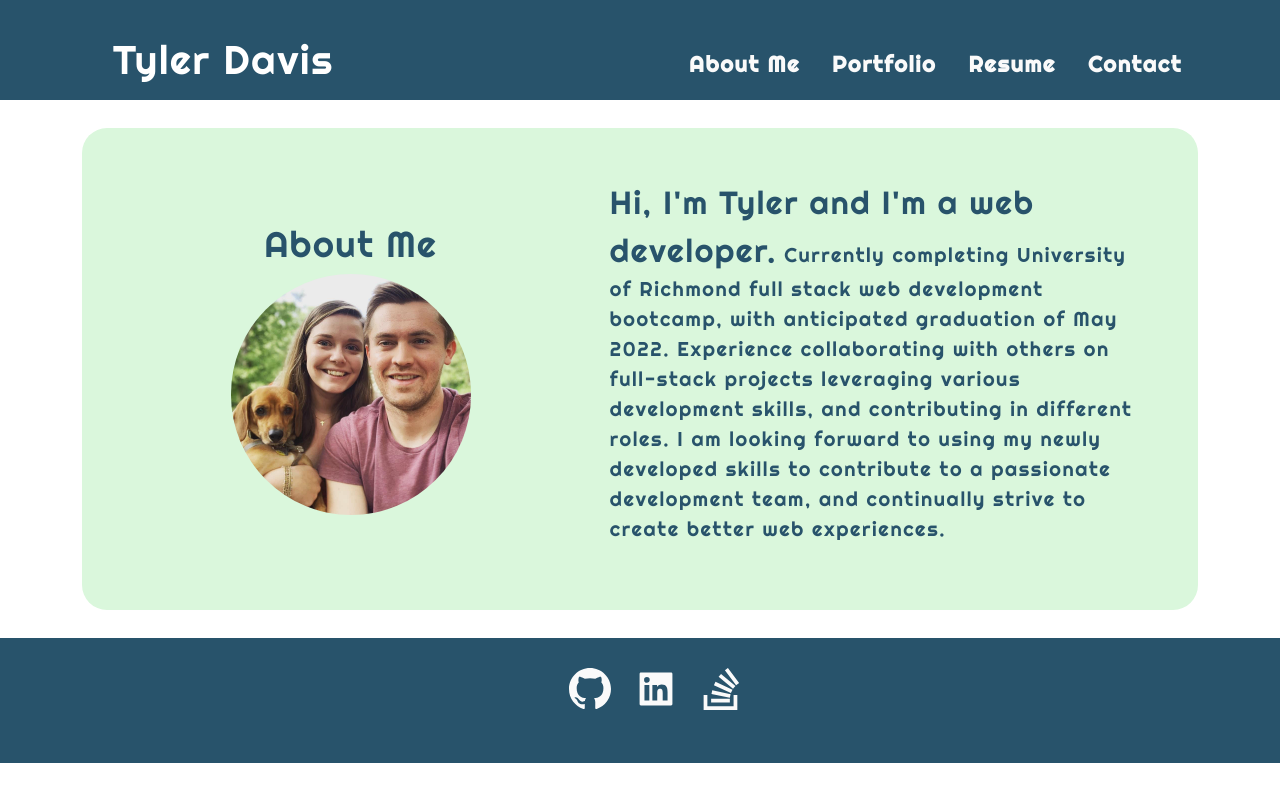
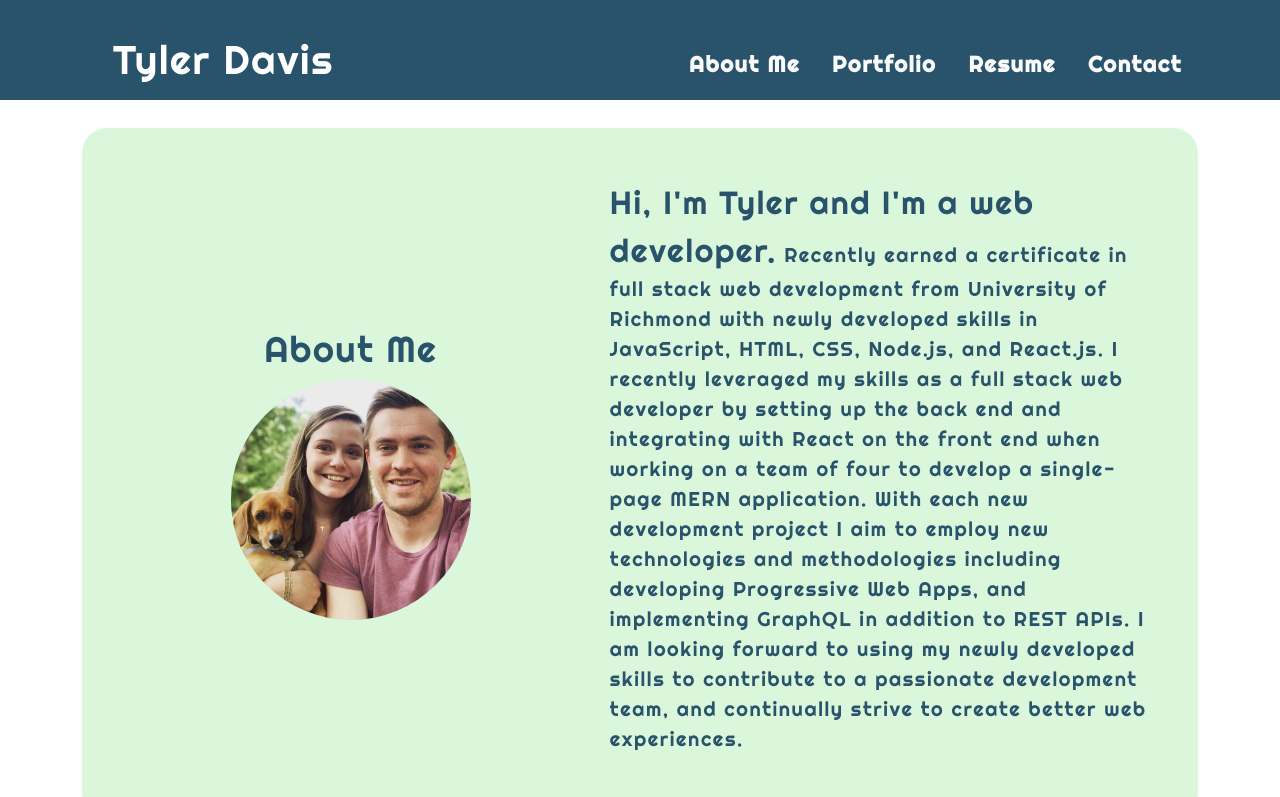
Before and after one commit to davistr/portfolio-react, a React (Create React App) app: page / in a window 1280 px wide. Shown: the top 797 px of the page. Built offline with nearby package versions, Linux system fonts and the light colour scheme.

Commit message:
updated project links

```diff
--- a/src/components/About/index.js
+++ b/src/components/About/index.js
@@ -15,13 +15,18 @@ function About() {
         <div>
           <p>
             <span id="intro">Hi, I'm Tyler and I'm a web developer.</span>{" "}
-            Currently completing University of Richmond full stack web
-            development bootcamp, with anticipated graduation of May 2022.
-            Experience collaborating with others on full-stack projects
-            leveraging various development skills, and contributing in different
-            roles. I am looking forward to using my newly developed skills to
-            contribute to a passionate development team, and continually strive
-            to create better web experiences.
+            Recently earned a certificate in full stack web development from
+            University of Richmond with newly developed skills in JavaScript,
+            HTML, CSS, Node.js, and React.js. I recently leveraged my skills as
+            a full stack web developer by setting up the back end and
+            integrating with React on the front end when working on a team of
+            four to develop a single-page MERN application. With each new
+            development project I aim to employ new technologies and
+            methodologies including developing Progressive Web Apps, and
+            implementing GraphQL in addition to REST APIs. I am looking forward
+            to using my newly developed skills to contribute to a passionate
+            development team, and continually strive to create better web
+            experiences.
           </p>
         </div>
       </div>
--- a/src/components/Contact/index.js
+++ b/src/components/Contact/index.js
@@ -47,6 +47,8 @@ function ContactForm() {
               Feel free to contact me and find me at my social media links
               listed below!
             </p>
+            <p>Phone: (434) 294-4342</p>
+            <p>Email: davistr1216@gmail.com</p>
           </div>
         </div>
         <div className="col">
--- a/src/components/Project/index.js
+++ b/src/components/Project/index.js
@@ -24,12 +24,18 @@ function Project() {
     <div className="card-container container-fluid">
       <div className="project-card card text-center">
         <div>
+          <a
+            href="https://young-cove-50346.herokuapp.com/"
+            target="_blank"
+            rel="noopener noreferrer"
+          >
             <img
               src={tableTop}
               alt=""
               className="card-img"
               style={{ width: "400px" }}
             />
+          </a>
         </div>
         <div className="card-body">
           <h5 className="card-title">Table-Top Game Finder</h5>
@@ -52,8 +58,14 @@ function Project() {
         </div>
       </div>
       <div className="card project-card text-center">
-        <div className="img-div">
+        <div>
+          <a
+            href="https://handle-events.herokuapp.com"
+            target="_blank"
+            rel="noopener noreferrer"
+          >
             <img src={handlebars} alt="" className="card-img" />
+          </a>
         </div>
         <div className="card-body">
           <h5 className="card-title">Raising the Handelbars</h5>
@@ -77,12 +89,18 @@ function Project() {
       </div>
       <div className="project-card card text-center">
         <div>
+          <a
+            href="https://davistr.github.io/active-preps/"
+            target="_blank"
+            rel="noopener noreferrer"
+          >
             <img
               src={activePreps}
               alt=""
               className="card-img"
               style={{ width: "400px" }}
             />
+          </a>
         </div>
         <div className="card-body">
           <h5 className="card-title">Active Preps</h5>
@@ -103,7 +121,15 @@ function Project() {
         </div>
       </div>
       <div className="project-card card text-center">
+        <div>
+          <a
+            href="https://secret-refuge-26399.herokuapp.com/"
+            target="_blank"
+            rel="noopener noreferrer"
+          >
             <img src={techBlog} alt="" className="card-img" />
+          </a>
+        </div>
         <div className="card-body">
           <h5 className="card-title">The Tech Blog</h5>
           <div>
@@ -124,7 +150,15 @@ function Project() {
         </div>
       </div>
       <div className="project-card card text-center">
+        <div>
+          <a
+            href="https://davistr.github.io/workday-scheduler/"
+            target="_blank"
+            rel="noopener noreferrer"
+          >
             <img src={workdayScheduler} alt="" className="card-img" />
+          </a>
+        </div>
         <div className="card-body">
           <h5 className="card-title">Workday Scheduler</h5>
           <div>
@@ -143,12 +177,20 @@ function Project() {
         </div>
       </div>
       <div className="project-card card text-center">
+        <div>
+          <a
+            href="https://shielded-cove-09244.herokuapp.com/"
+            target="_blank"
+            rel="noopener noreferrer"
+          >
             <img
               src={noteTaker}
               alt=""
               className="card-img"
               style={{ height: "175px" }}
             />
+          </a>
+        </div>
         <div className="card-body">
           <h5 className="card-title">Note Taker</h5>
           <div>
@@ -169,12 +211,20 @@ function Project() {
         </div>
       </div>
       <div className="project-card card text-center">
+        <div>
+          <a
+            href="https://sleepy-badlands-07451.herokuapp.com/"
+            target="_blank"
+            rel="noopener noreferrer"
+          >
             <img
               src={budgetTracker}
               alt=""
               className="card-img"
               style={{ height: "175px" }}
             />
+          </a>
+        </div>
         <div className="card-body">
           <h5 className="card-title">Budget Tracker (PWA)</h5>
           <div>
```
Lines whose indentation alone changed are shown as unchanged.
